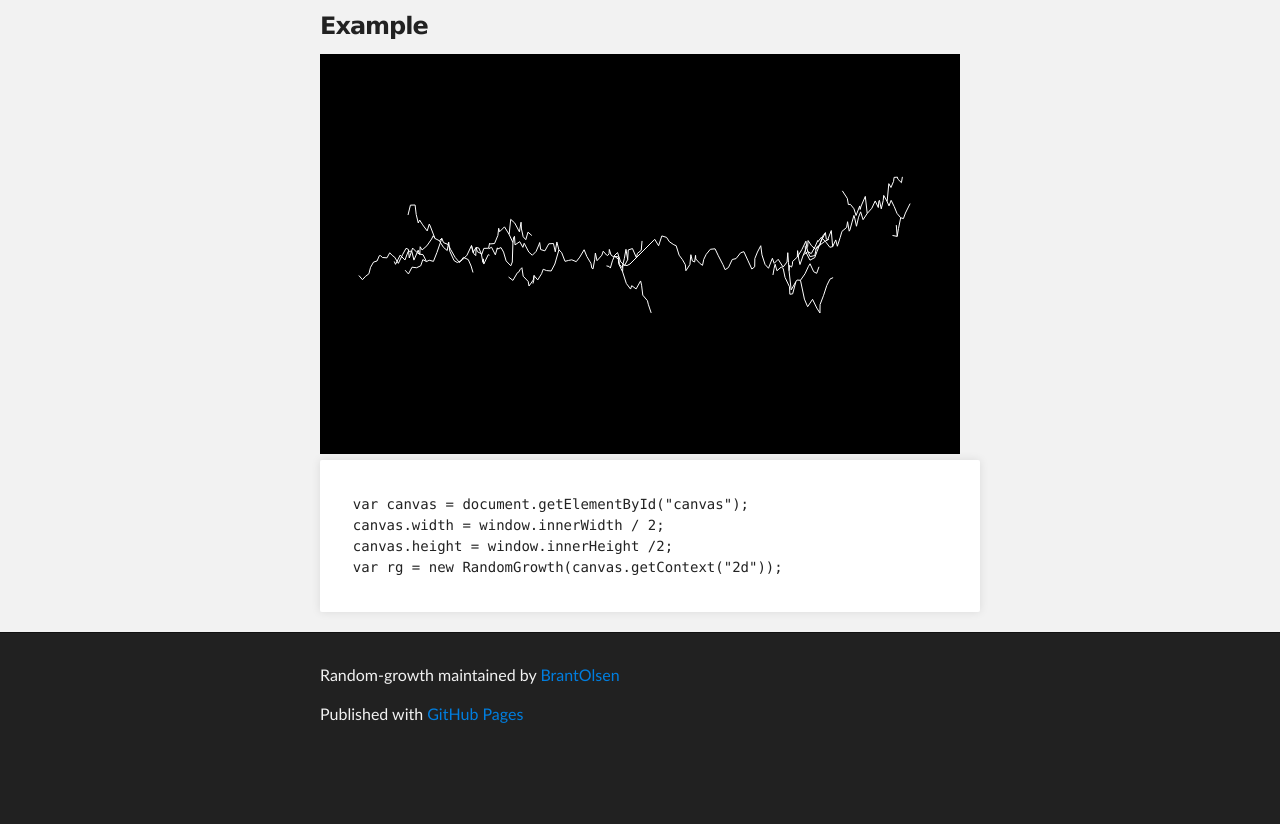
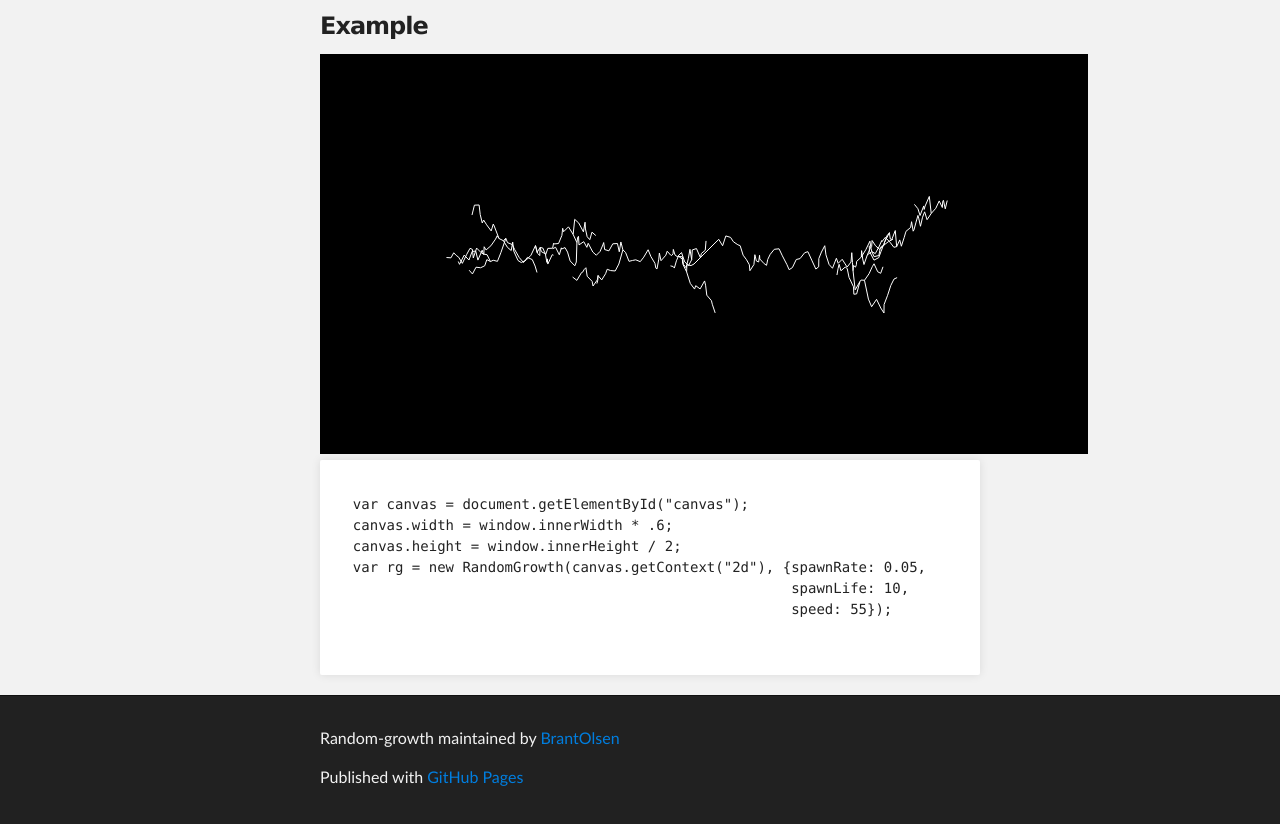
Before and after one commit to BrantOlsen/random-growth, a plain HTML site: page index.html in a window 1280 px wide. Shown: the part 252-1076 px from the top of the page. Before the commit the page ends 1013 px from the top, so only its background shows below. Drawn offline with Linux system fonts and the light colour scheme.

Commit message:
Update the example code in the script and format it nicely.

```diff
--- a/index.html
+++ b/index.html
@@ -1,6 +1,5 @@
 <!DOCTYPE html>
 <html>
-
   <head>
     <meta charset='utf-8' />
     <meta http-equiv="X-UA-Compatible" content="chrome=1" />
@@ -13,7 +12,6 @@
   </head>
 
   <body>
-
     <!-- HEADER -->
     <div id="header_wrap" class="outer">
       <header class="inner">
@@ -34,28 +32,25 @@
       <section id="main_content" class="inner">
         <h3>Example</h3>
         <canvas id="canvas">
-
         </canvas>
-
         <pre>
 <code>
   var canvas = document.getElementById("canvas");
-  canvas.width = window.innerWidth / 2;
-  canvas.height = window.innerHeight /2;
-  var rg = new RandomGrowth(canvas.getContext("2d"));
+  canvas.width = window.innerWidth * .6;
+  canvas.height = window.innerHeight / 2;
+  var rg = new RandomGrowth(canvas.getContext("2d"), {spawnRate: 0.05,
+                                                      spawnLife: 10,
+                                                      speed: 55});
 </code>
         </pre>
-
         <script>
           var canvas = document.getElementById("canvas");
-  canvas.width = window.innerWidth / 2;
+          canvas.width = window.innerWidth * .6;
           canvas.height = window.innerHeight /2;
-  var rg = new RandomGrowth(canvas.getContext("2d"));
-
+          var rg = new RandomGrowth(canvas.getContext("2d"), {spawnRate: 0.05,
+                                                              spawnLife: 10,
+                                                              speed: 55});
         </script>
-
-
-
       </section>
     </div>
 
@@ -66,8 +61,5 @@
         <p>Published with <a href="http://pages.github.com">GitHub Pages</a></p>
       </footer>
     </div>
-
-
-
   </body>
 </html>
```
Lines whose indentation alone changed are shown as unchanged.
